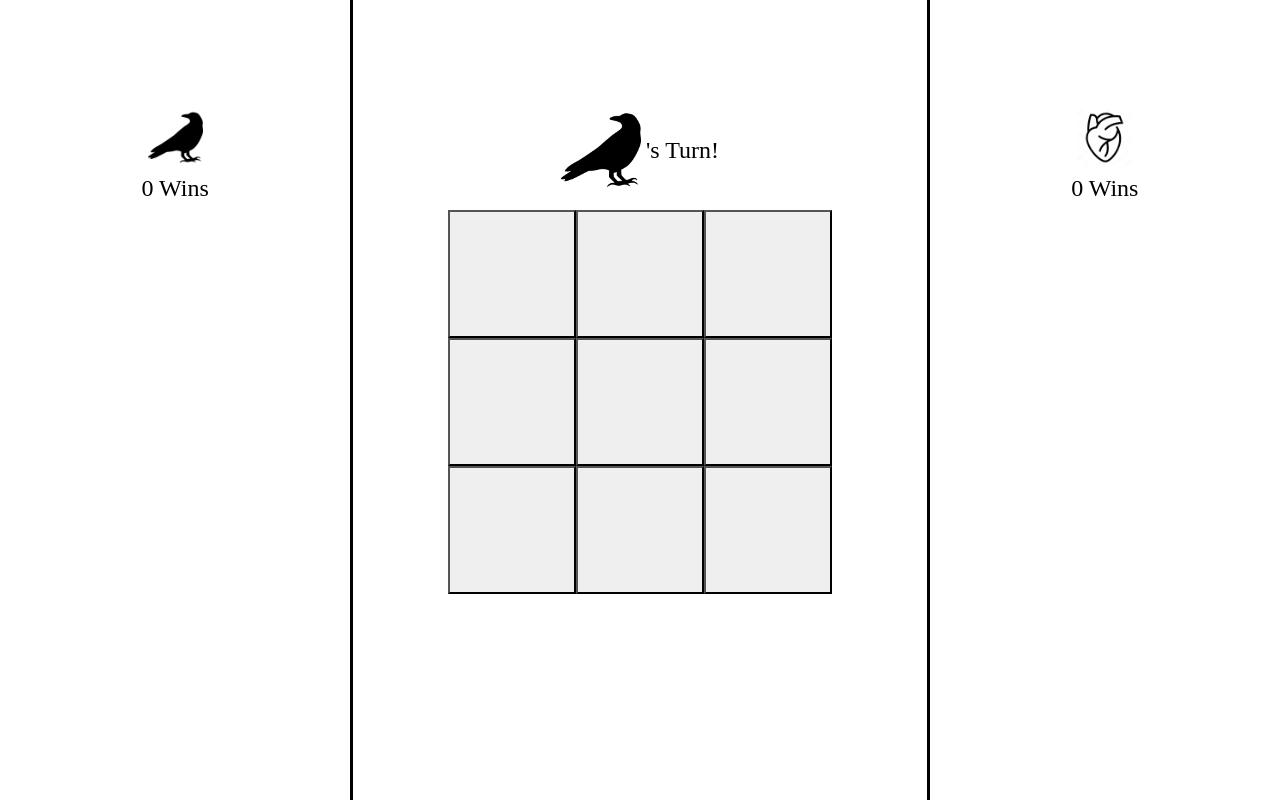
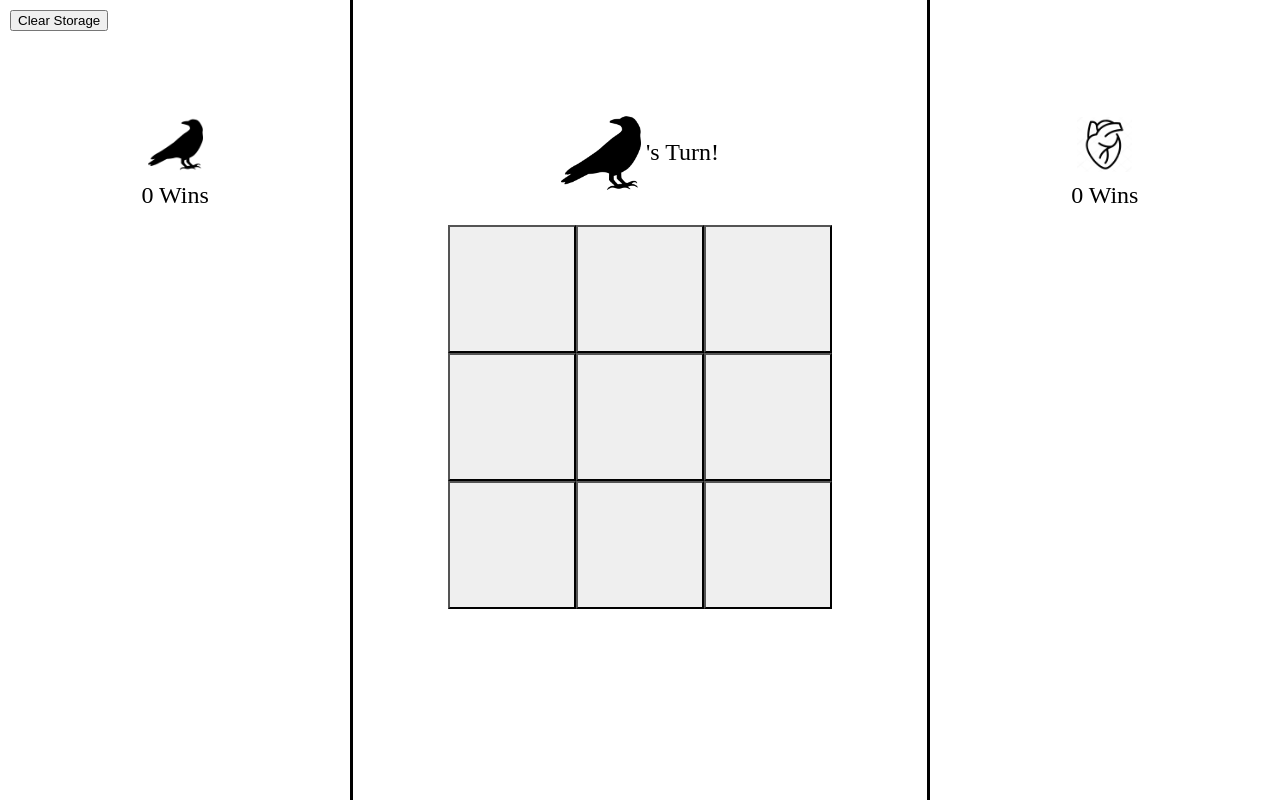
Before and after one commit to jon-schlandt/tic-tac-poe, a plain HTML site: page index.html in a window 1280 px wide. Drawn offline with Linux system fonts and the light colour scheme.

Commit message:
Reposition player and board content per spec

```diff
--- a/index.html
+++ b/index.html
@@ -6,6 +6,7 @@
   <body>
       <main>
           <div class="player-board">
+            <button class="clear">Clear Storage</button>
             <section class="player-display">
                 <img class="player-token" src="assets/raven-token.png" alt="raven token">
                 <p class="win-count" id="winCountOne">0 Wins</p>
--- a/src/main.js
+++ b/src/main.js
@@ -7,6 +7,8 @@ var gameBoard = document.getElementById("gameBoard");
 var currentPlayerToken = document.getElementById("currentPlayerToken");
 var statusMessage = document.getElementById("statusMessage");
 
+var clearStorageButton = document.querySelector(".clear");
+
 // Event Listeners
 gameBoard.addEventListener("click", function(event) {
     if ((event.target !== this) && (event.target.className === "board-square")) {
@@ -14,6 +16,8 @@ gameBoard.addEventListener("click", function(event) {
         progressGame(event);
 } });
 window.addEventListener("load", renderWinDisplays);
+
+clearStorageButton.addEventListener("click", clearStorage);
 
 // Event Handlers/Helper Functions
 function makeMove(event) {
@@ -165,3 +169,7 @@ function updatePlayerToken() {
     currentPlayerToken.src = `/assets/${token}-token.png`;
     currentPlayerToken.alt = `${token} token`;
 }
+
+function clearStorage() {
+    window.localStorage.clear();
+}
--- a/styles.css
+++ b/styles.css
@@ -14,6 +14,12 @@ main {
     display: none !important;
 }
 
+.clear {
+    position: fixed;
+    top: 10px;
+    left: 10px;
+}
+
 /********** ------ Player Board Styles ------ **********/
 
 .player-board {
@@ -28,10 +34,14 @@ main {
 /* ------ Player Displays ------ */
 
 .player-display {
+    margin: 0px 0px;
+    height: 15%;
     display: flex;
     flex-direction: column;
+    justify-content: center;
     align-items: center;
     padding-top: 10px;
+    padding-bottom: 0px;
 }
 
 .player-display > img {
@@ -48,17 +58,18 @@ main {
 
 .win-display {
     width: 80%;
+    max-width: 340px;
     display: grid;
     grid-template-columns: repeat(3, 1fr);
     column-gap: 20px;
     row-gap: 20px;
-    justify-content: center;
     padding: 10px;
 }
 
 .mini-game-board {
     display: grid;
     grid-template-columns: repeat(3, 0fr);
+    justify-self: center;
 }
 
 .mini-square {
@@ -77,12 +88,13 @@ main {
     flex-direction: column;
     justify-content: flex-start;
     align-items: center;
-    padding-top: 110px;
+    padding-top: 100px;
 }
 
 /* ------ Status Box ------ */
 
 .status-box {
+    height: 15%;
     display: flex;
     justify-content: center;
     align-items: center;
```
